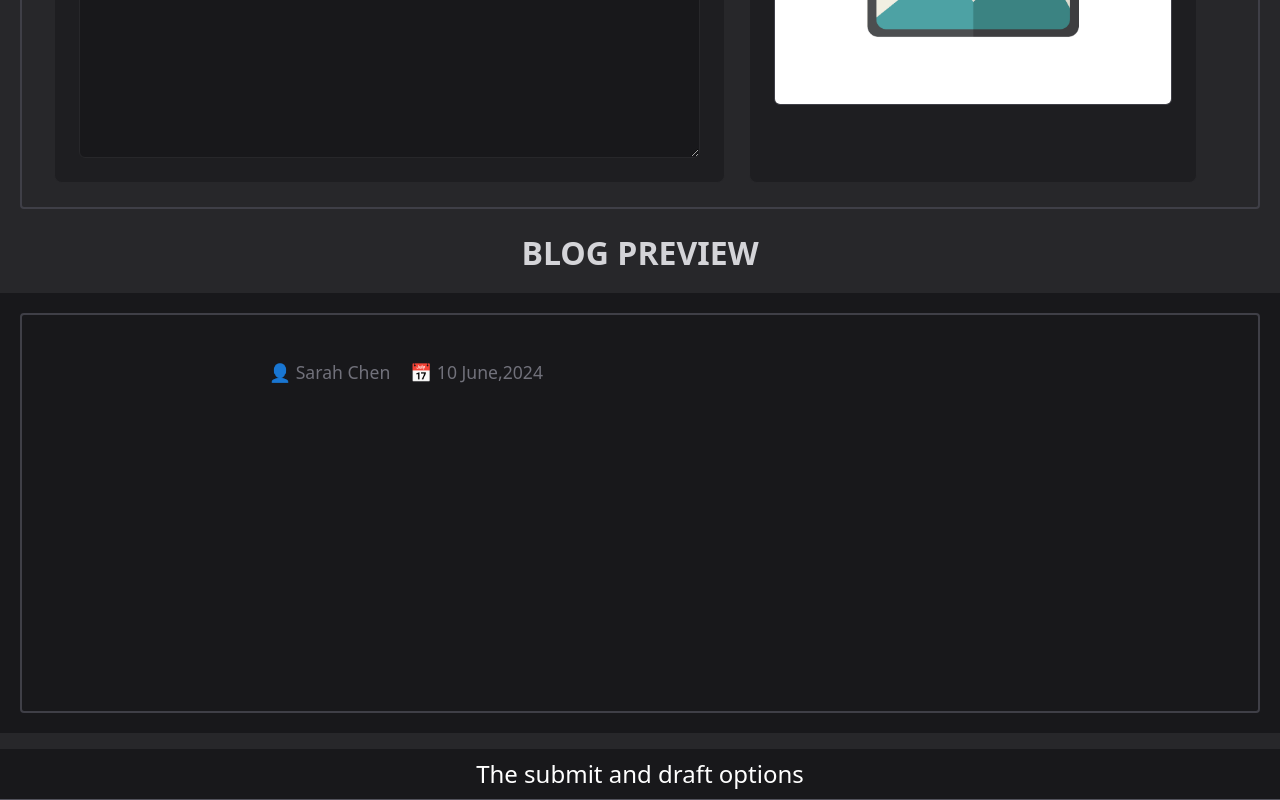
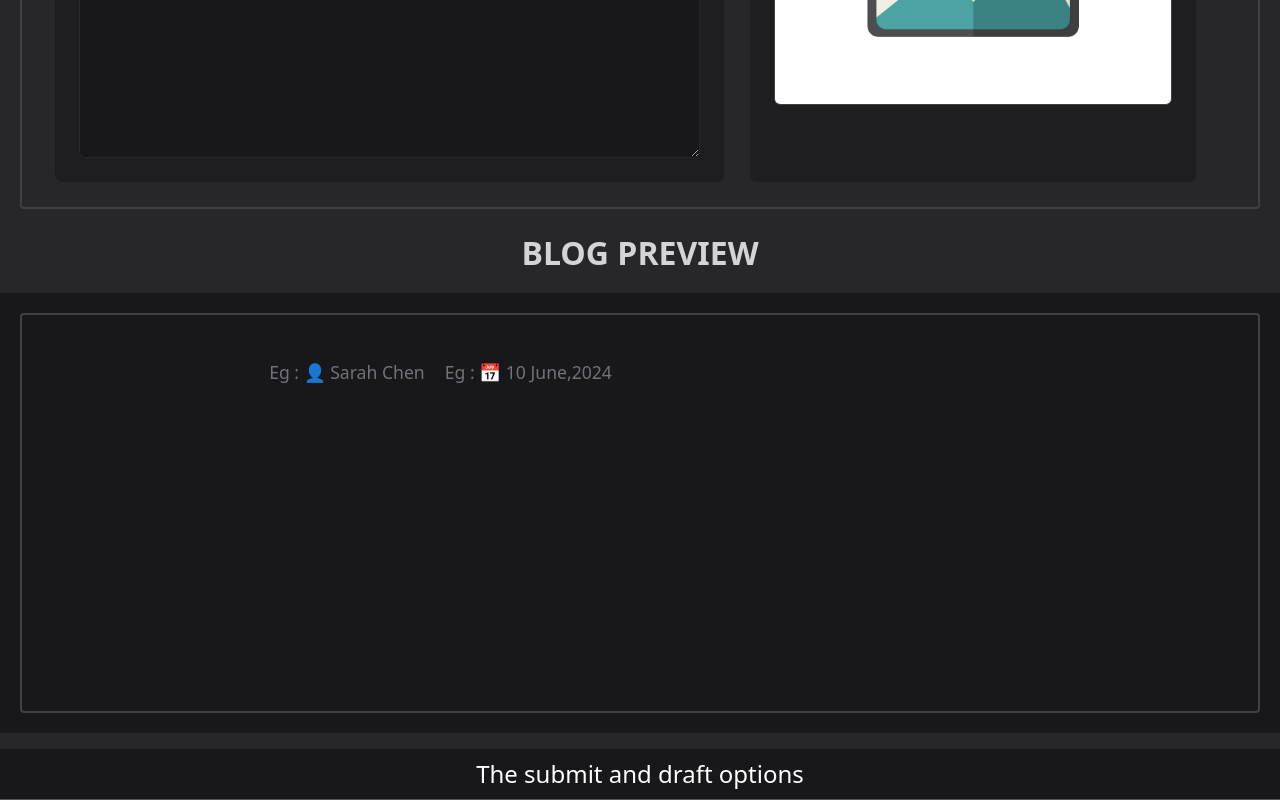
Before and after one commit to anshul-303/Blog_App-, a React (Vite) app in the folder frontend/react-app/: page /create-blog in a window 1280 px wide. Shown: the part 890-1690 px from the top of the page. Built offline with nearby package versions, Linux system fonts and the light colour scheme; no server answers.

Commit message:
Minor changes for UX to preview

```diff
--- a/frontend/react-app/src/pages/author/CreateBlog.jsx
+++ b/frontend/react-app/src/pages/author/CreateBlog.jsx
@@ -186,10 +186,10 @@ export default function CreateBlog() {
                 </p>
                 <div className="flex gap-5">
                   <p className="font-semi text-[1.1rem] text-zinc-500">
-                    👤 Sarah Chen
+                    Eg : 👤 Sarah Chen
                   </p>
                   <p className="font-semi text-[1.1rem] text-zinc-500 ">
-                    📅 10 June,2024
+                    Eg : 📅 10 June,2024
                   </p>
                 </div>
                 <div className="font text-[1.1rem] text-white whitespace-pre-line">
```
